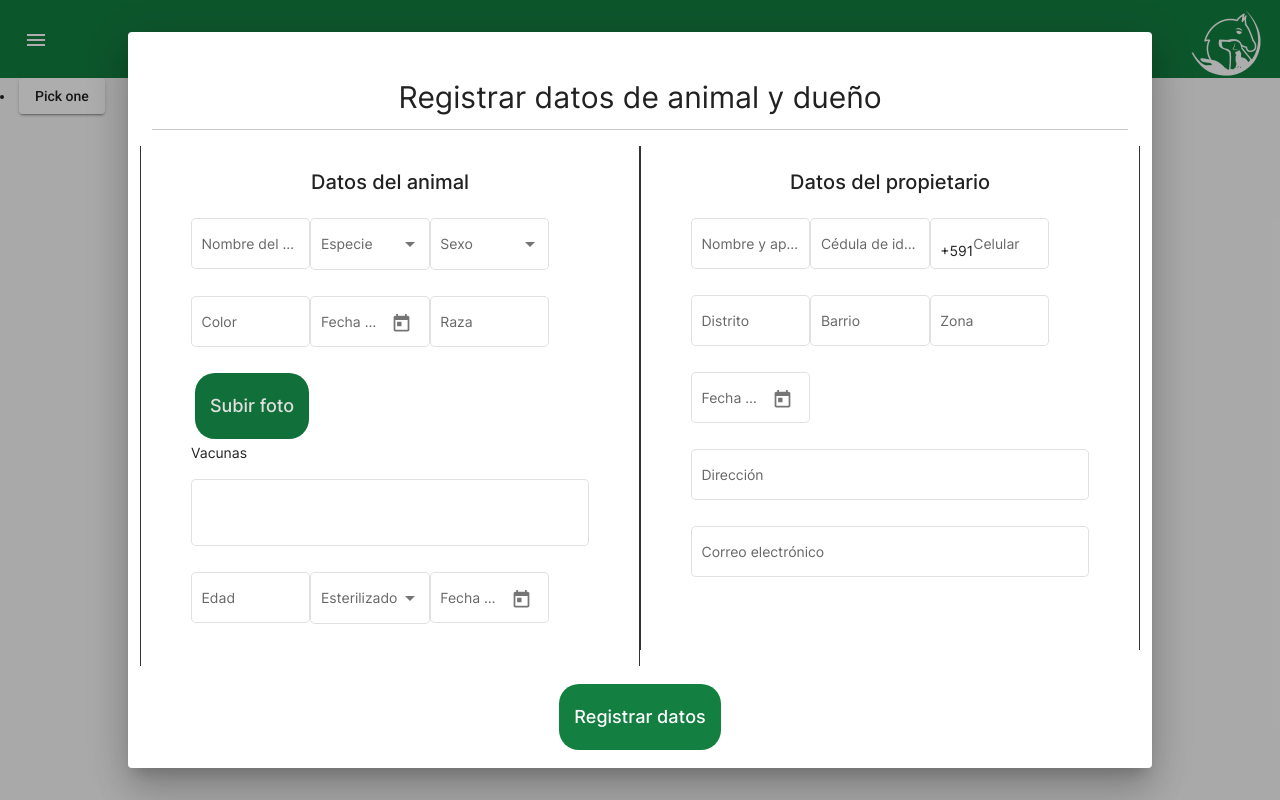
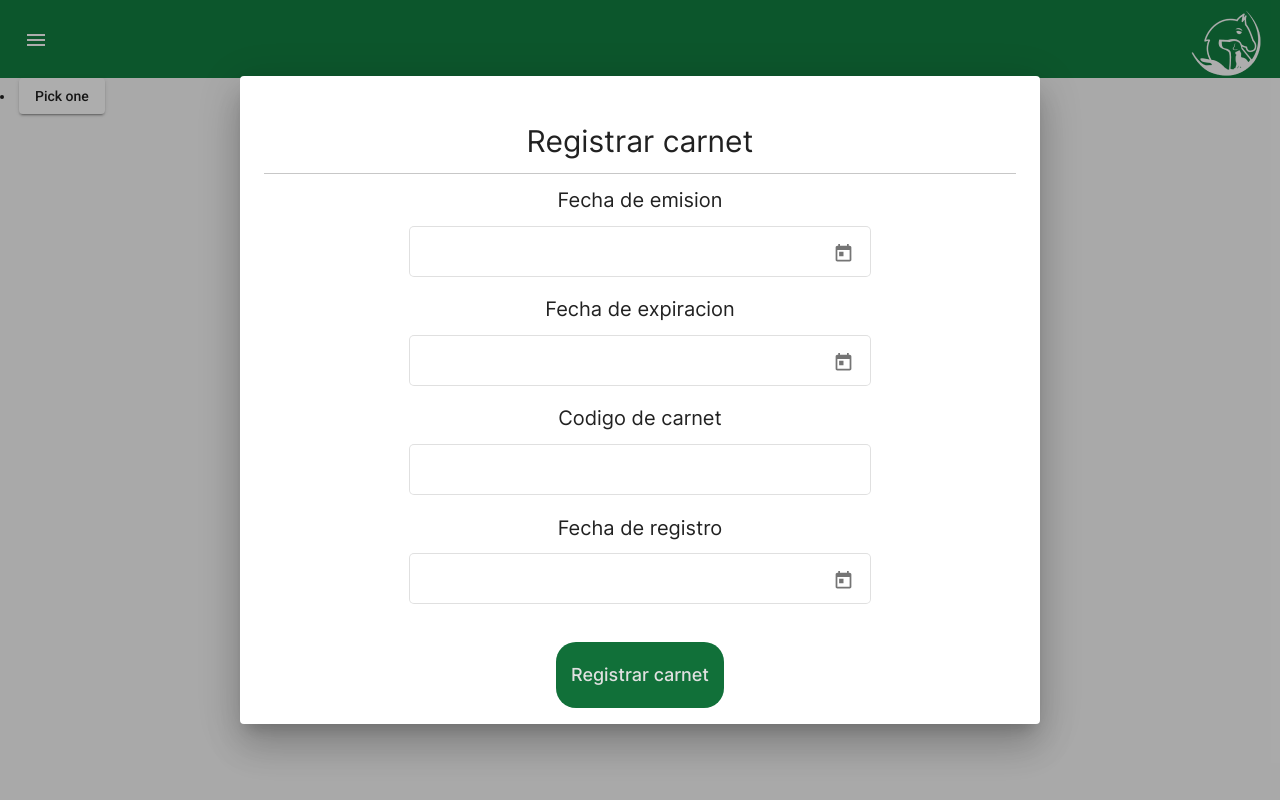
Before and after one commit to Los-ultimos/Los-ultimos, an Angular app: page / in a window 1280 px wide. Both pictures are taken after a click on the button "Pick one". Built offline with nearby package versions, Linux system fonts and the light colour scheme.

Commit message:
formulario del carnet terminado

```diff
--- a/src/app/app.component.css
+++ b/src/app/app.component.css
@@ -36,3 +36,12 @@ app-formanimaldueno{
     justify-content: center;
     align-items: center;
 }
+
+
+app-formfichasmedicas{
+    display: flex;
+    flex-direction: column;
+    border: 0.25vh solid ;
+    justify-content: center;
+    align-items: center;
+}
--- a/src/app/app.component.ts
+++ b/src/app/app.component.ts
@@ -2,6 +2,7 @@ import { Component } from '@angular/core';
 import { MatDialog } from '@angular/material/dialog';
 import { FormanimalComponent } from './formanimal/formanimal.component';
 import { FormanimalduenoComponent } from './formanimaldueno/formanimaldueno.component';
+import { FormcarnetComponent } from './formcarnet/formcarnet.component';
 import { FormdecesosComponent } from './formdecesos/formdecesos.component';
 import { FormfichasmedicasComponent } from './formfichasmedicas/formfichasmedicas.component';
 
@@ -20,7 +21,7 @@ export class AppComponent {
   constructor(public dialog: MatDialog){}
 
   openDialog():void{
-    const dialogRef=this.dialog.open(FormanimalduenoComponent, {width:'250vh'})
+    const dialogRef=this.dialog.open(FormcarnetComponent, {width:'100vh'})
   }
 
 
--- a/src/app/app.module.ts
+++ b/src/app/app.module.ts
@@ -25,6 +25,7 @@ import {MatSelectModule} from '@angular/material/select';
 import { FormdecesosComponent } from './formdecesos/formdecesos.component';
 import { FormfichasmedicasComponent } from './formfichasmedicas/formfichasmedicas.component';
 import { FormanimalduenoComponent } from './formanimaldueno/formanimaldueno.component';
+import { FormcarnetComponent } from './formcarnet/formcarnet.component';
 
 @NgModule({
   declarations: [
@@ -35,6 +36,7 @@ import { FormanimalduenoComponent } from './formanimaldueno/formanimaldueno.comp
     FormdecesosComponent,
     FormfichasmedicasComponent,
     FormanimalduenoComponent,
+    FormcarnetComponent,
 
   ],
   imports: [
--- /dev/null
+++ b/src/app/formcarnet/formcarnet.component.css
@@ -0,0 +1,87 @@
+
+  .fieldType{
+    font-family: 'inter';
+    justify-items: center;
+    width: 50%;
+  }
+
+  .entireField{
+    font-family: 'inter';
+    width: 100%;
+  }
+
+
+  .inputField{
+    font-family: 'inter';
+    width: 70%;
+  }
+
+
+
+  .textAreaType{
+    resize : none;
+  }
+
+  h1{
+    text-align: center;
+    padding-top: 25px;
+    font-size: 30px;
+    font-family: 'Inter';
+  }
+
+  h2{
+    text-align: center;
+    font-family: 'inter';
+  }
+
+  p{
+    font-family: 'inter';
+    text-align: center;
+    font-size: 20px;
+  }
+
+
+  mat-form-field{
+    justify-self: center;
+    align-self: center;
+    display: flex;
+    flex-direction: column;
+  }
+  .mat-dialog-actions {
+    justify-content: center;
+  }
+
+  .mat-dialog-content {
+      padding-left: 70px;
+      padding-right: 70px;
+    font-family: 'Inter';
+    display: flex;
+    flex-direction: column;
+
+  }
+
+
+  button{
+    background-color: #137F41;
+    padding: 15px;
+    border-radius: 20px;
+    color: white ;
+    font-family: 'Inter';
+    font-size: large;
+    margin: 1%;
+    display: flex;
+  }
+
+  .telephone-right-align {
+    margin-left: 8px;
+    text-align: right;
+  }
+
+input.telephone-right-align::-webkit-outer-spin-button,
+input.telephone-right-align:-webkit-inner-spin-button {
+  display: none;
+}
+
+input.telephone-right-align {
+  -moz-appearance: textfield;
+}
--- /dev/null
+++ b/src/app/formcarnet/formcarnet.component.html
@@ -0,0 +1,35 @@
+<h1 mat-dialog-title>Registrar carnet</h1>
+<hr>
+<div mat-dialog-content>
+
+    <p>Fecha de emision</p>
+    <mat-form-field class="inputField" appearance="outline">
+
+        <input matInput [matDatepicker]="picker1">
+        <mat-datepicker-toggle matSuffix [for]="picker1"></mat-datepicker-toggle>
+        <mat-datepicker #picker1></mat-datepicker>
+    </mat-form-field>
+
+    <p>Fecha de expiracion</p>
+    <mat-form-field class="inputField" appearance="outline">
+        <input matInput [matDatepicker]="picker2">
+        <mat-datepicker-toggle matSuffix [for]="picker2"></mat-datepicker-toggle>
+        <mat-datepicker #picker2></mat-datepicker>
+    </mat-form-field>
+
+    <p>Codigo de carnet</p>
+    <mat-form-field class="inputField" appearance="outline">
+        <input matInput>
+    </mat-form-field>
+
+    <p>Fecha de registro</p>
+    <mat-form-field class="inputField" appearance="outline">
+        <input matInput [matDatepicker]="picker3">
+        <mat-datepicker-toggle matSuffix [for]="picker3"></mat-datepicker-toggle>
+        <mat-datepicker #picker3></mat-datepicker>
+    </mat-form-field>
+
+</div>
+<div mat-dialog-actions>
+    <button mat-button cdkFocusInitial>Registrar carnet</button>
+</div>
--- /dev/null
+++ b/src/app/formcarnet/formcarnet.component.ts
@@ -0,0 +1,15 @@
+import { Component, OnInit } from '@angular/core';
+
+@Component({
+  selector: 'app-formcarnet',
+  templateUrl: './formcarnet.component.html',
+  styleUrls: ['./formcarnet.component.css']
+})
+export class FormcarnetComponent implements OnInit {
+
+  constructor() { }
+
+  ngOnInit(): void {
+  }
+
+}
```
Also changed, not shown: 1 other file (tests, documents, lock files or other folders).
